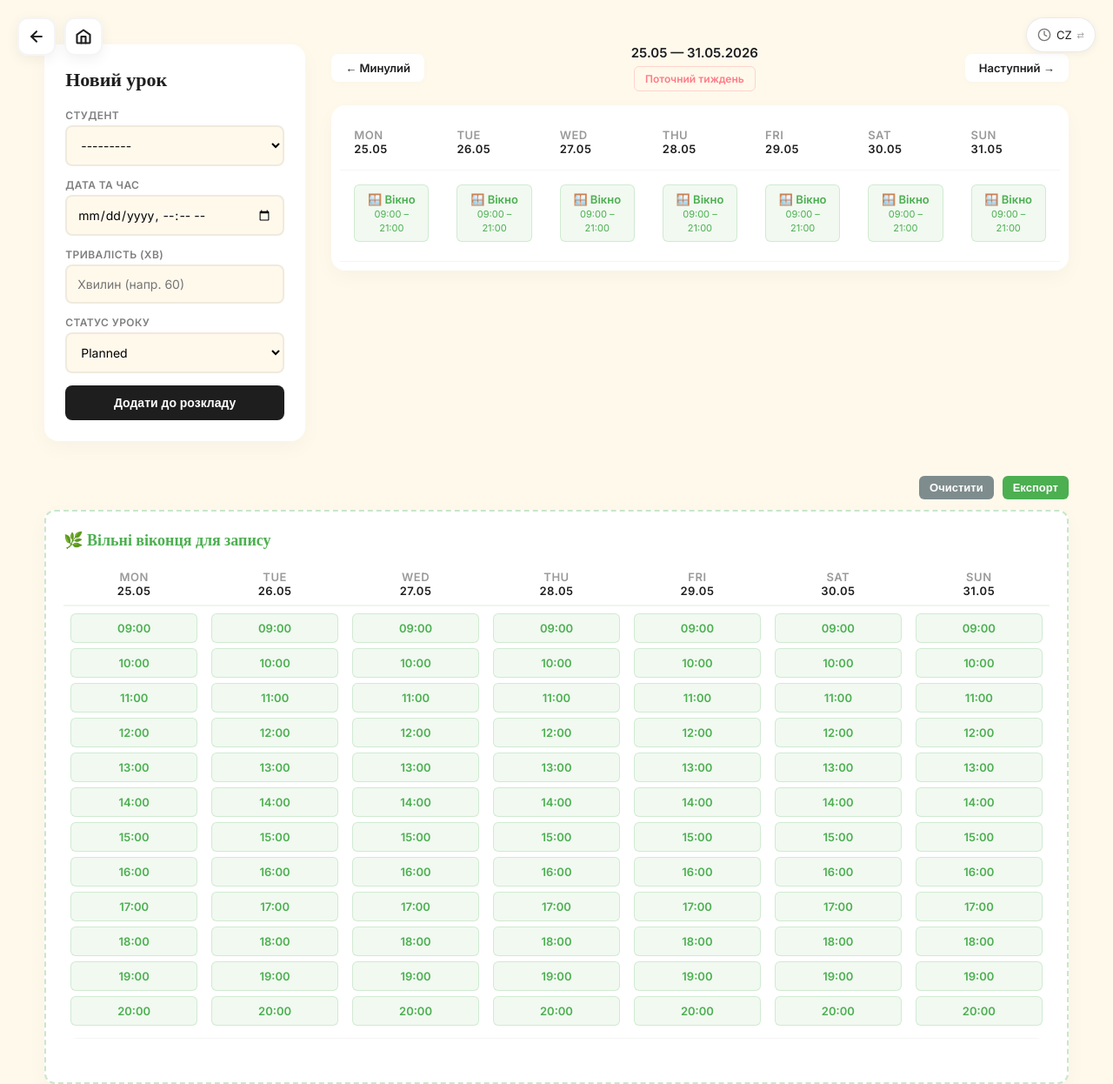
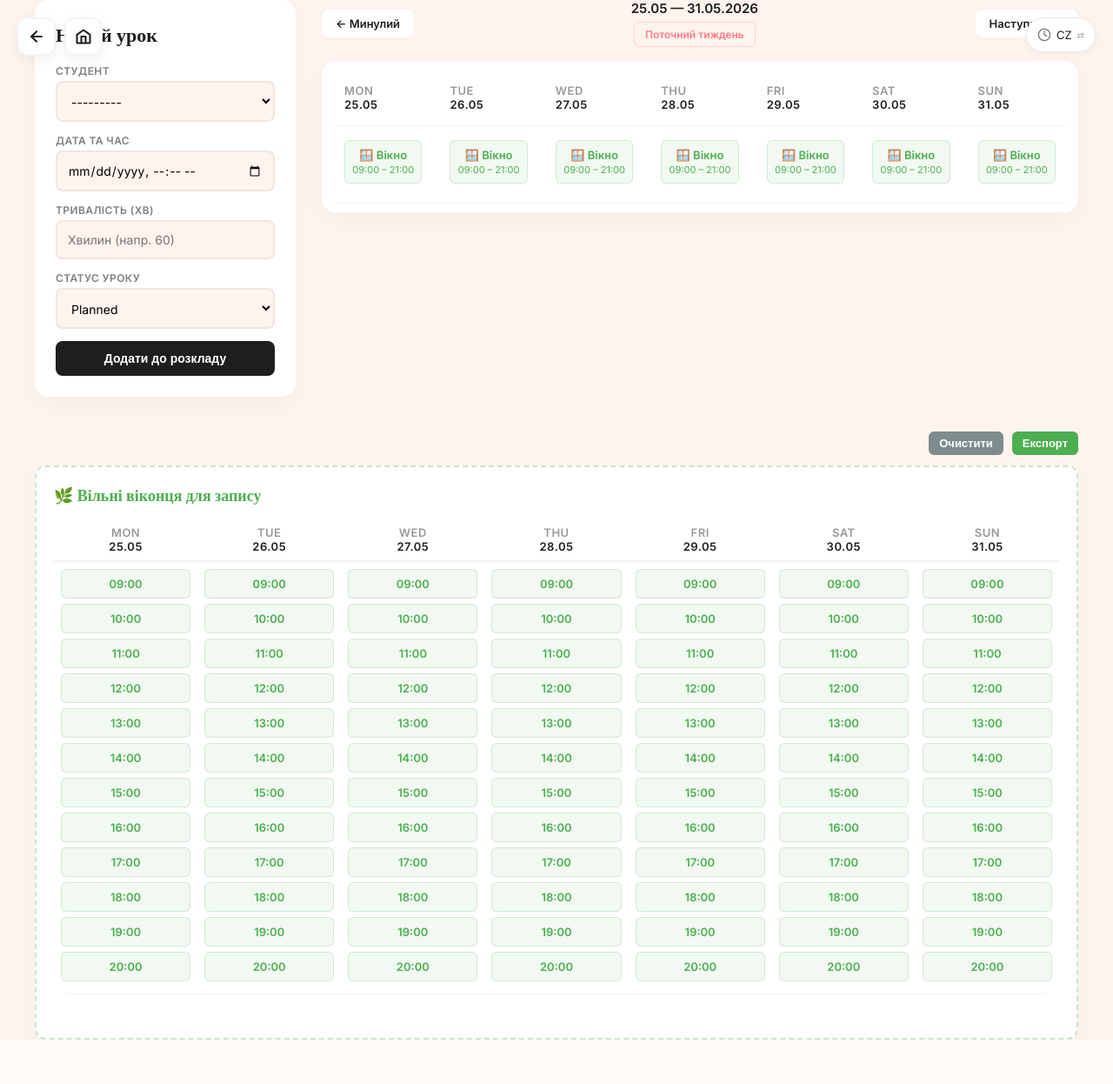
Before and after one commit to sendinaut/mluv-app, a Django app: page /schedule/ in a window 1280 px wide. Shown: the whole page at 87% size. After the commit the page ends 1195 px from the top, so only its background shows below. Run offline with Django 5.2, Linux system fonts and the light colour scheme; the visitor is signed in with stand-in values (Sample User, id 1); data that the repository does not hold is empty; parts of the project's set-up code (start-up, migrations or seed data) failed here and were passed over; some libraries are stand-ins or nearby versions.

Commit message:
small changes

```diff
--- a/static/css/global.css
+++ b/static/css/global.css
@@ -1,5 +1,5 @@
 :root {
---bg: #fff9ec;
+  --bg: #fff3ee;
   --accent: #ff7b85;
   --text: #1e1e1e;
   --card: #ffffff;
--- a/static/css/schedule.css
+++ b/static/css/schedule.css
@@ -1,26 +1,3 @@
-:root {
-  --bg: #fff9ec;
-  --accent: #ff7b85;
-  --text: #1e1e1e;
-  --card: #ffffff;
-  --green: #4caf50;
-  --danger: #dc3545;
-}
-
-* {
-  box-sizing: border-box;
-  margin: 0;
-  padding: 0;
-}
-
-body {
-  font-family: Inter, sans-serif;
-  background: var(--bg);
-  color: var(--text);
-  padding: 4vw;
-  -webkit-font-smoothing: antialiased;
-}
-
 .page-container {
   max-width: 1200px;
   margin: 0 auto;
```
